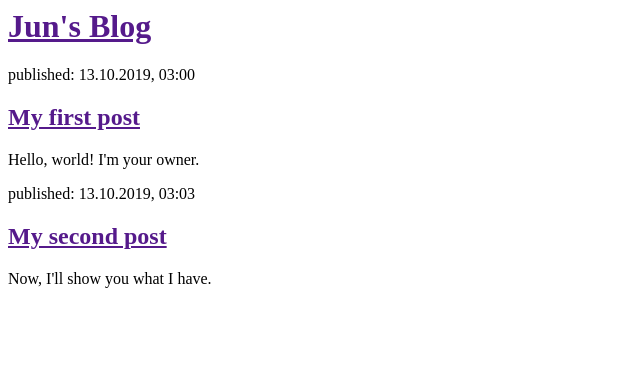
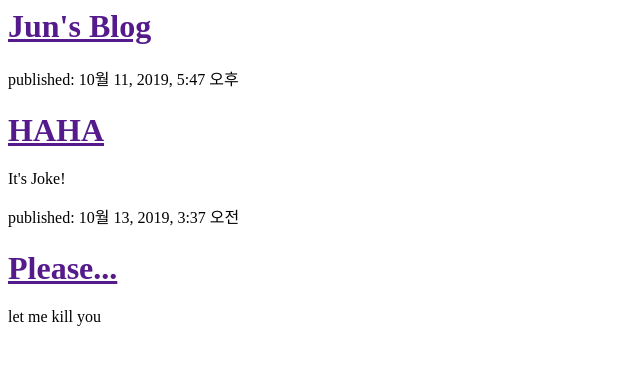
Before and after one commit to Helloworld616/my-first-blog, a Django app: page / in a window 1280 px wide. Shown: the top 365 px of the page, without its empty margins (0-640 px from the left). Run offline with Django 3.2, Linux system fonts and the light colour scheme; data comes from the database, SQL or seed files in the repository; both versions use the stored data as it was after the commit.

Commit message:
Modified templates to display posts from datqbase.

```diff
--- a/blog/templates/blog/post_list.html
+++ b/blog/templates/blog/post_list.html
@@ -7,16 +7,13 @@
 			<h1><a href="">Jun's Blog</a></h1>
 		</div>
 
-		<div>
-			<p>published: 13.10.2019, 03:00</p>
-			<h2><a href="">My first post</a></h2>
-			<p>Hello, world! I'm your owner.</p>
-		</div>
+		{% for post in posts %}
+			<div>
+				<p>published: {{ post.published_date }}</p>
+				<h1><a href="">{{ post.title }}</a></h1>
+				<p>{{ post.text|linebreaksbr }}</p>
+			</div>
+		{% endfor %}
 
-		<div>
-			<p>published: 13.10.2019, 03:03</p>
-			<h2><a href="">My second post</a></h2>
-			<p>Now, I'll show you what I have.</p>
-		</div>
 	</body>
 <html>
--- a/blog/views.py
+++ b/blog/views.py
@@ -1,5 +1,7 @@
 from django.shortcuts import render
+from django.utils import timezone
+from .models import Post
 
-# Create your views here.
 def post_list(request):
-	return render(request, 'blog/post_list.html', {})
+	posts = Post.objects.filter(published_date__lte=timezone.now()).order_by('published_date')
+	return render(request, 'blog/post_list.html', {'posts': posts})
```
Also changed, not shown: db.sqlite3.
